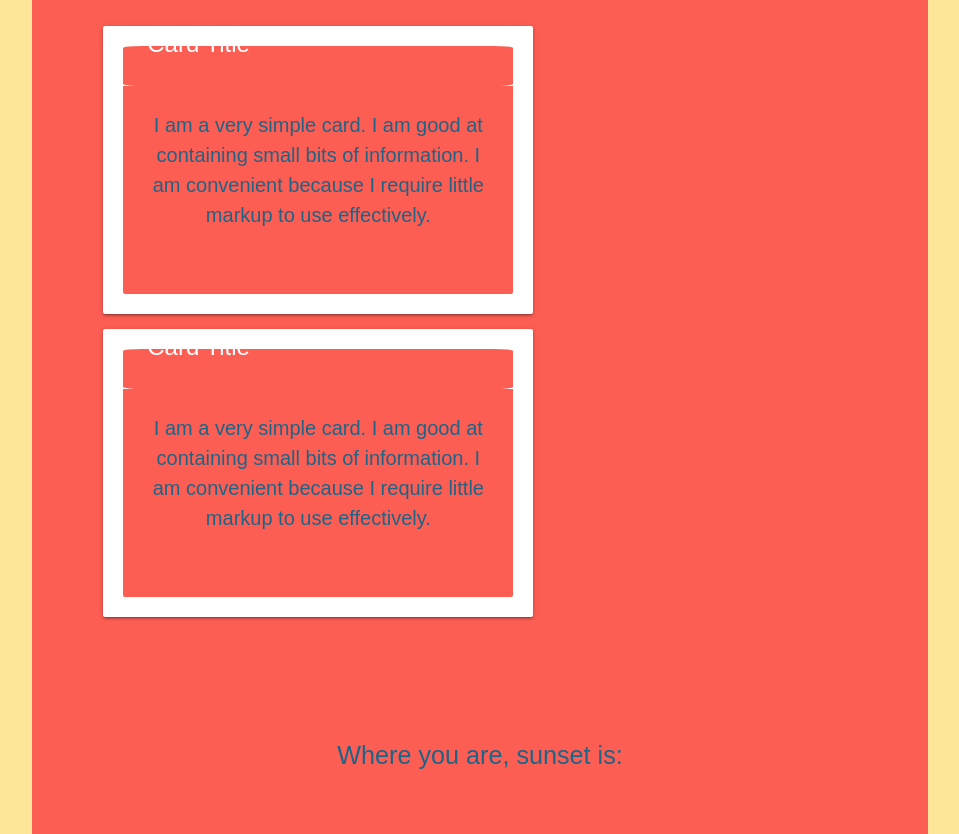
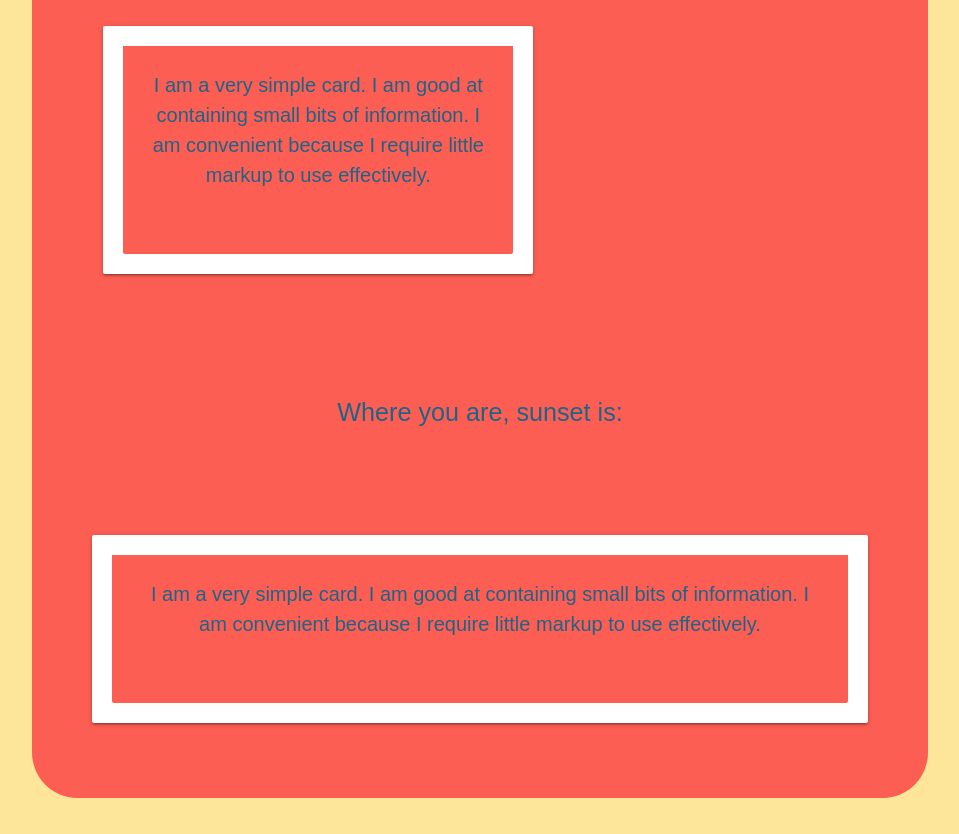
Before and after one commit to Juawito/golden-hour-g7, a plain HTML site: page sunrise-sunset.html in a window 1280 px wide. Shown: the part 372-1206 px from the top of the page, without its empty margins (160-1119 px from the left). Drawn offline with nearby package versions, Linux system fonts and the light colour scheme; a web font is replaced by a local one.

Commit message:
project day 3 final push

```diff
--- a/sunrise-sunset.html
+++ b/sunrise-sunset.html
@@ -23,25 +23,11 @@
       <div class="row">
         <div class="col s12 m7">
           <div class="card sunrise-card">
-            <div class="card-image">
-              <!-- <img src="images/sample-1.jpg"> -->
-              <span class="card-title">Card Title</span>
-            </div>
             <div class="card-content">
               <p id="sunrise-text">I am a very simple card. I am good at containing small bits of information.
                 I am convenient because I require little markup to use effectively.</p>
             </div>
           </div>
-          <div class="card sunset-card">
-            <div class="card-image">
-              <!-- <img src="images/sample-1.jpg"> -->
-              <span class="card-title">Card Title</span>
-            </div>
-            <div class="card-content">
-              <p id="sunset-text">I am a very simple card. I am good at containing small bits of information.
-                I am convenient because I require little markup to use effectively.</p>
-            </div>
-        </div>
         </div>
       </div>
     </div>
@@ -49,6 +35,12 @@
       <p class="flow-text">Where you are, sunset is:</p>
       <div id="sunset">
         <!--SunSet Placeholder-->
+        <div class="card sunset-card">
+          <div class="card-content">
+            <p id="sunset-text">I am a very simple card. I am good at containing small bits of information.
+              I am convenient because I require little markup to use effectively.</p>
+          </div>
+        </div>
       </div>
     </div>
   </div>
@@ -58,7 +50,7 @@
   <script src="https://code.jquery.com/jquery-3.2.1.slim.min.js"
     integrity="sha384-KJ3o2DKtIkvYIK3UENzmM7KCkRr/rE9/Qpg6aAZGJwFDMVNA/GpGFF93hXpG5KkN"
     crossorigin="anonymous"></script>
-    <script src="./assets/js/sun.js"></script>
+  <script src="./assets/js/sun.js"></script>
 </body>
 
 </html>
```
Also changed, not shown: assets/js/script.js (+8 -7 lines), index.html (+4 -2 lines).
